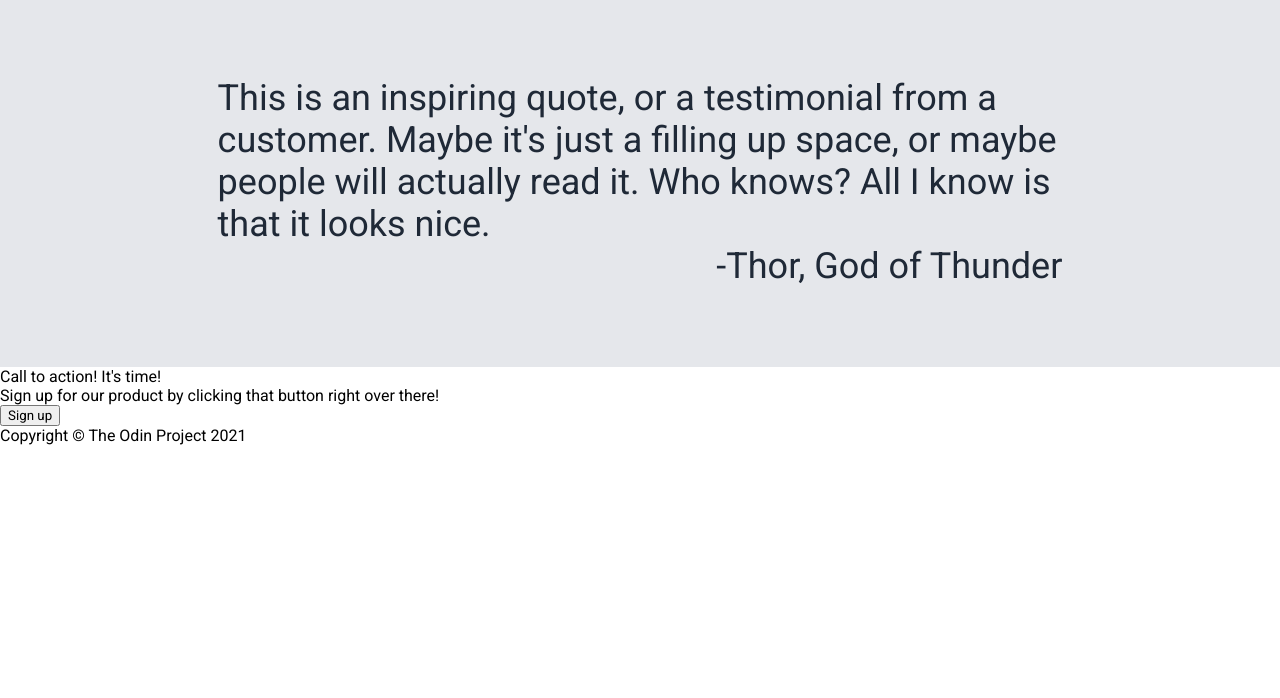
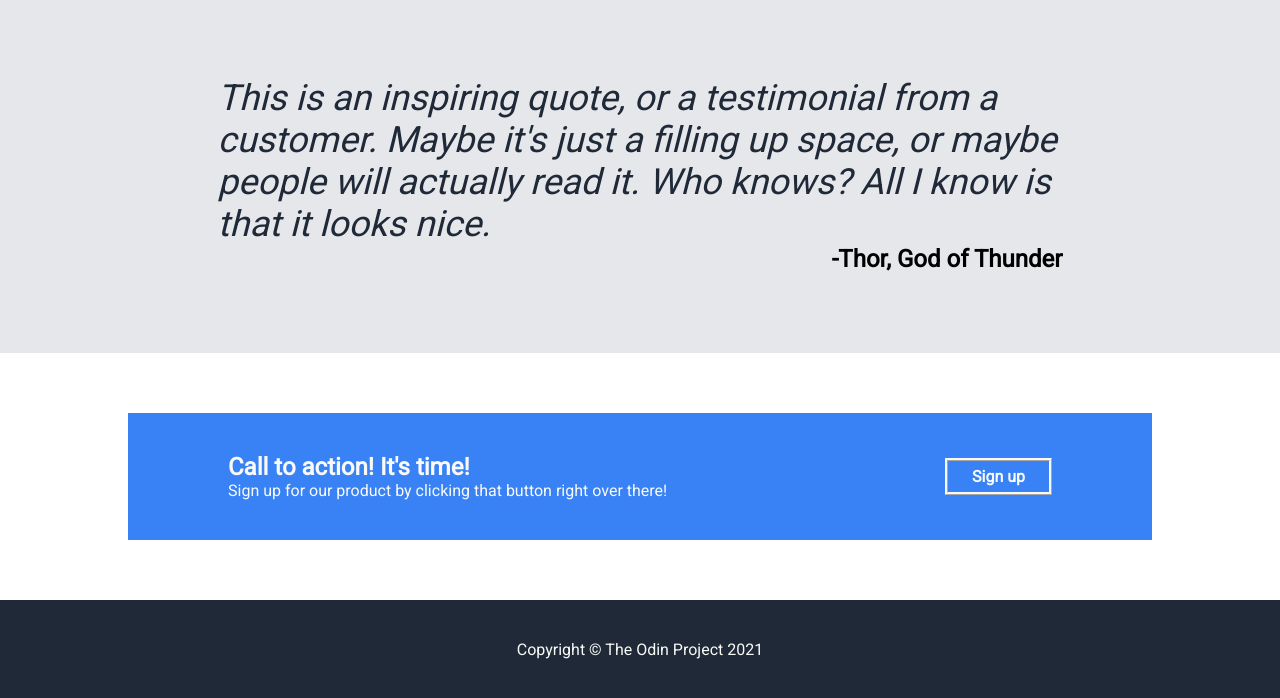
Before and after one commit to nicolasborba/landing-page-odin, a plain HTML site: page index.html in a window 1280 px wide. Shown: the part 888-1586 px from the top of the page. Before the commit the page ends 1333 px from the top, so only its background shows below. Drawn offline with Linux system fonts and the light colour scheme.

Commit message:
Add basic styling to CTA and footer

```diff
--- a/styles.css
+++ b/styles.css
@@ -122,9 +122,6 @@
 .quote {
   display: flex;
   background-color: var(--secondary-color);
-  font-size: 36px;
-  color: var(--primary-color);
-  font-weight: 300;
   margin: auto;
   justify-content: center;
   padding-top: 80px;
@@ -137,8 +134,55 @@
   flex-flow: column nowrap;
 }
 
+.quote-top {
+  font-size: 36px;
+  color: var(--primary-color);
+  font-weight: 300;
+  font-style: italic;
+}
+
 .quote-bottom {
   display: flex;
   justify-content: flex-end;
+  font-size: 24px;
+  font-weight: 700;
 
 }
+
+.cta {
+  background-color: var(--cta-color);
+  margin:  60px 10vw 60px 10vw;
+}
+
+.cta-main {
+  display: flex;
+  justify-content: space-between;
+  align-items: center;
+  color: var(--alt-color);
+  padding: 40px 100px 40px 100px;
+}
+
+.cta-top {
+  font-weight: 900;
+  font-size: 24px;
+}
+
+.cta-button button {
+  padding: 6px 24px;
+  background-color: var(--cta-color);
+  color: var(--alt-color);
+  font-weight: 900;
+  border-color: var(--alt-color);
+  border-style: ridge;
+  border-width: 0.3cap;
+  font-size: 16px;
+}
+
+.footer {
+  display: flex;
+  background-color: var(--primary-color);
+  color: var(--alt-color);
+  justify-content: center;
+  align-items: center;
+  padding: 40px 0;
+}
```
